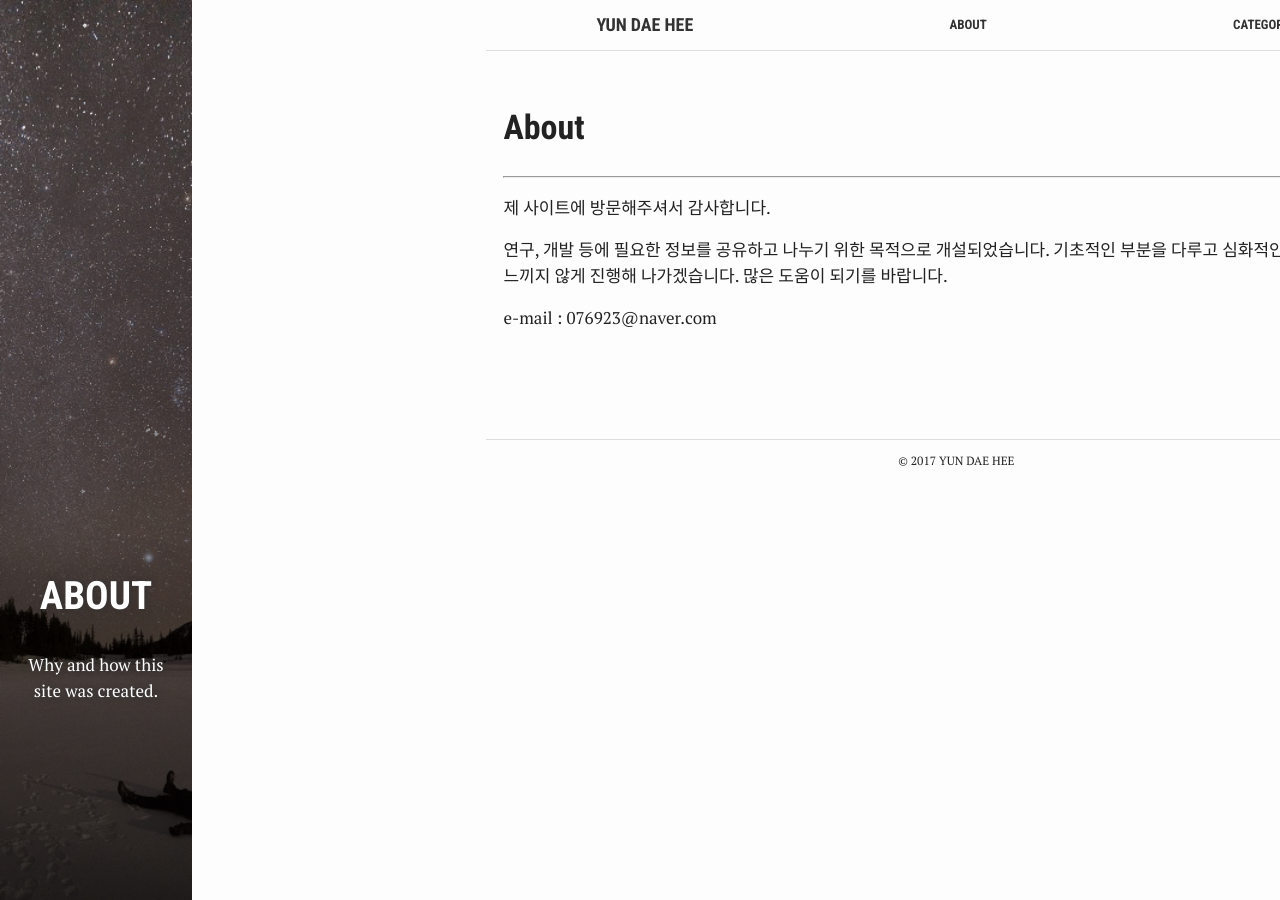
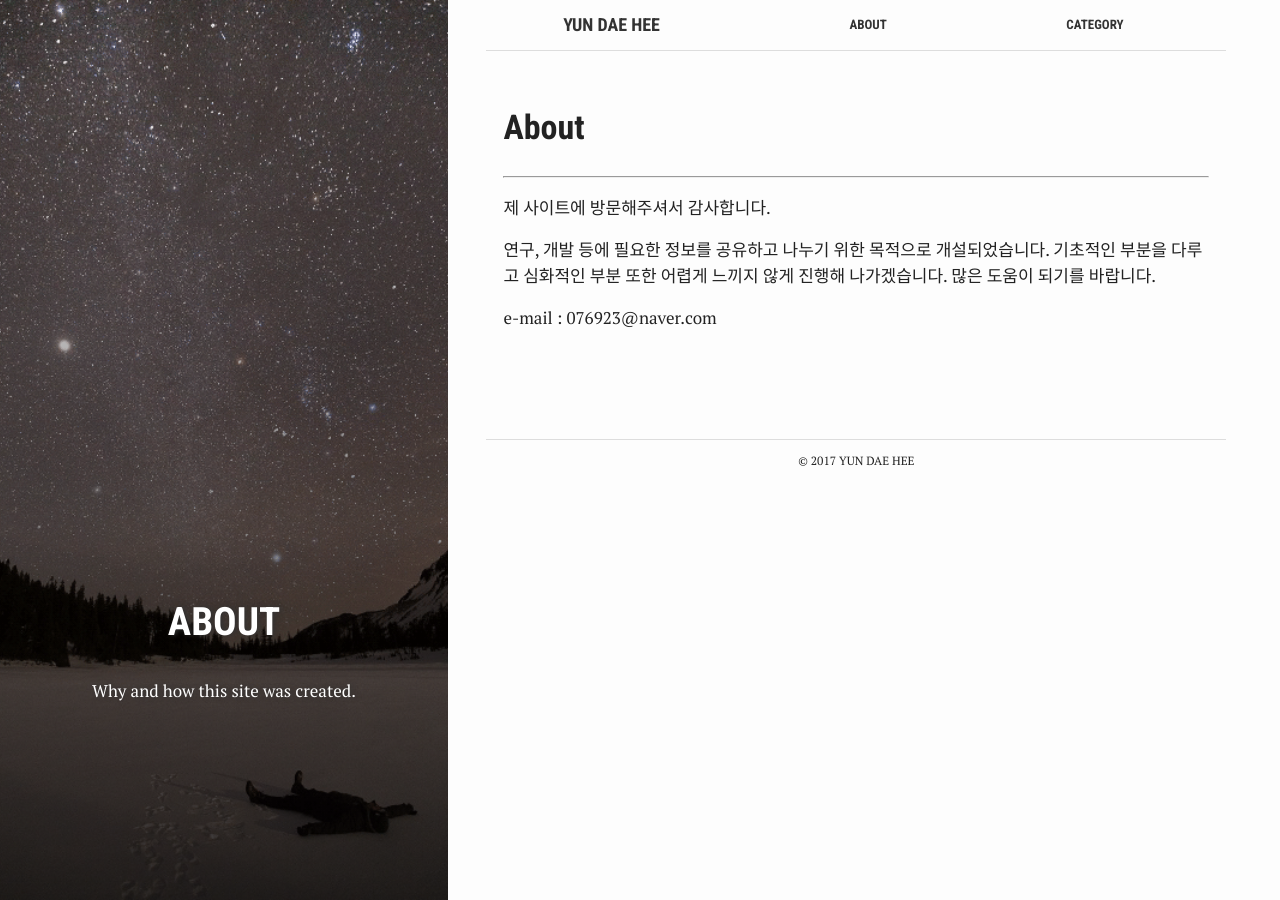
Before and after one commit to test076923/076923.github.io, a Jekyll site: the page built from about.md, in a window 1280 px wide. Built offline with Jekyll 4.4.1, drawn with Linux system fonts in a browser that asks for light colours.

Commit message:
Update _variables.scss

```diff
--- a/assets/_sass/_variables.scss
+++ b/assets/_sass/_variables.scss
@@ -3,9 +3,9 @@ $break-point: 960px;
 $md-break-point: 640px;
 $sm-break-point: 320px;
 
-$aside-width: 15%;
-$content-wrapper-width: 82%;
-$article-max-width: 940px;
+$aside-width: 35%;
+$content-wrapper-width: 62%;
+$article-max-width: 740px;
 $post-margin-left: 38%;
 
 $img: "../img";
```
